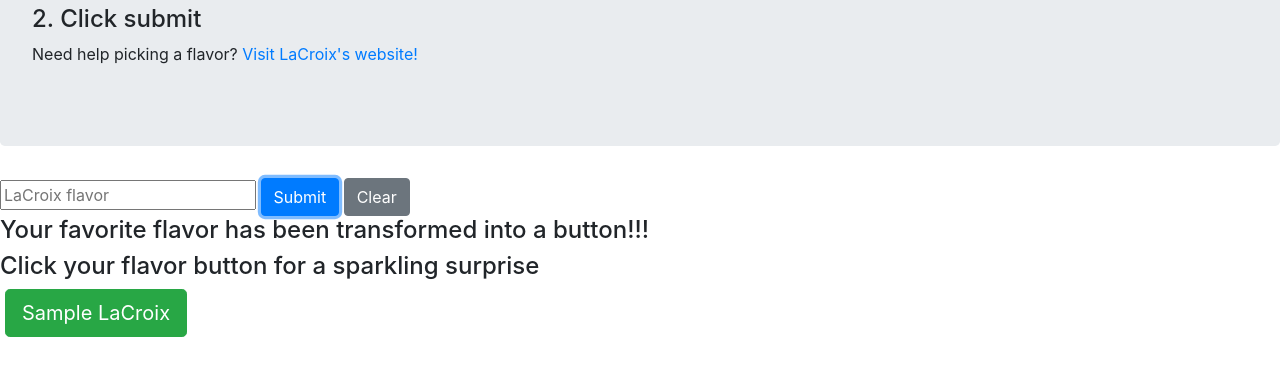
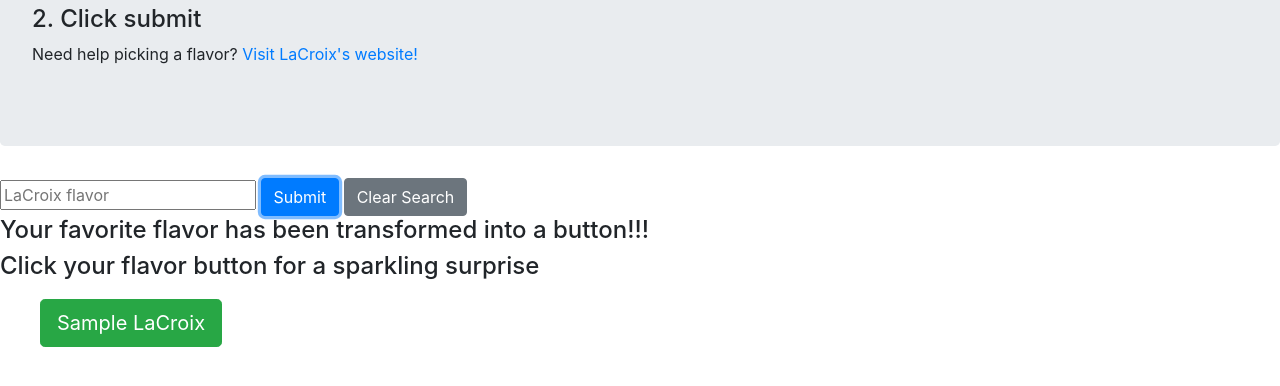
Before and after one commit to t868ixb/GIPHY_API, a plain HTML site: page index.html in a window 1280 px wide. Both pictures are taken after typing "Sample" into the empty fields and a click on the button "Submit". Shown: the part 152-538 px from the top of the page. Drawn offline with nearby package versions, Linux system fonts and the light colour scheme.

Commit message:
last minute changes

```diff
--- a/assets/css/style.css
+++ b/assets/css/style.css
@@ -3,5 +3,5 @@
 }
 
 #displayButtons {
-    margin: 5px 5px;
+    margin: 5px 30px 5px 30px;
 }
--- a/assets/javascript/app.js
+++ b/assets/javascript/app.js
@@ -41,8 +41,7 @@ $(document).ready(function () {
     function showButtons() {
         $("#displayButtons").empty();
         for (var i = 0; i < topicArray.length; i++) {
-           // var gifButton = $("<button>");
-           var gifButton = $("<button type='button' class='btn btn-success btn-lg'>" + " ");
+           var gifButton = $("<button type='button' class='btn btn-success btn-lg' style='margin:10px 10px'>");
             gifButton.addClass("topic");
             gifButton.addClass("newButton")
             gifButton.attr("data-topic", topicArray[i]);
--- a/index.html
+++ b/index.html
@@ -30,7 +30,7 @@
     <div class="interaction">
         <input id="userInput" type="text" placeholder="LaCroix flavor">
         <button id="searchBtn" type="button" class="btn btn-primary">Submit</button>
-        <button id="clearBtn" type="button" class="btn btn-secondary">Clear</button>
+        <button id="clearBtn" type="button" class="btn btn-secondary">Clear Search</button>
         <!-- <button id="clearBtn">clear</button> -->
     </div>
     <!-- all results related items go here -->
```
